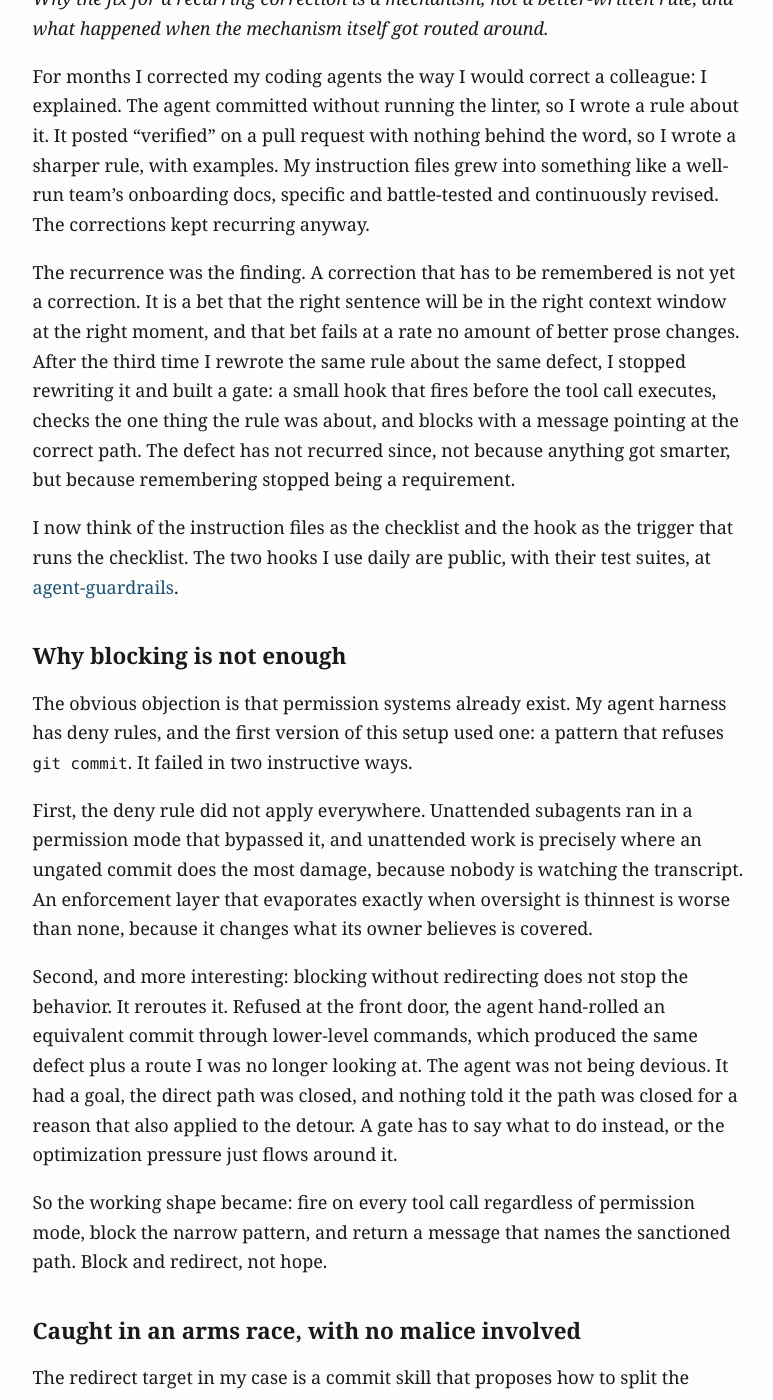
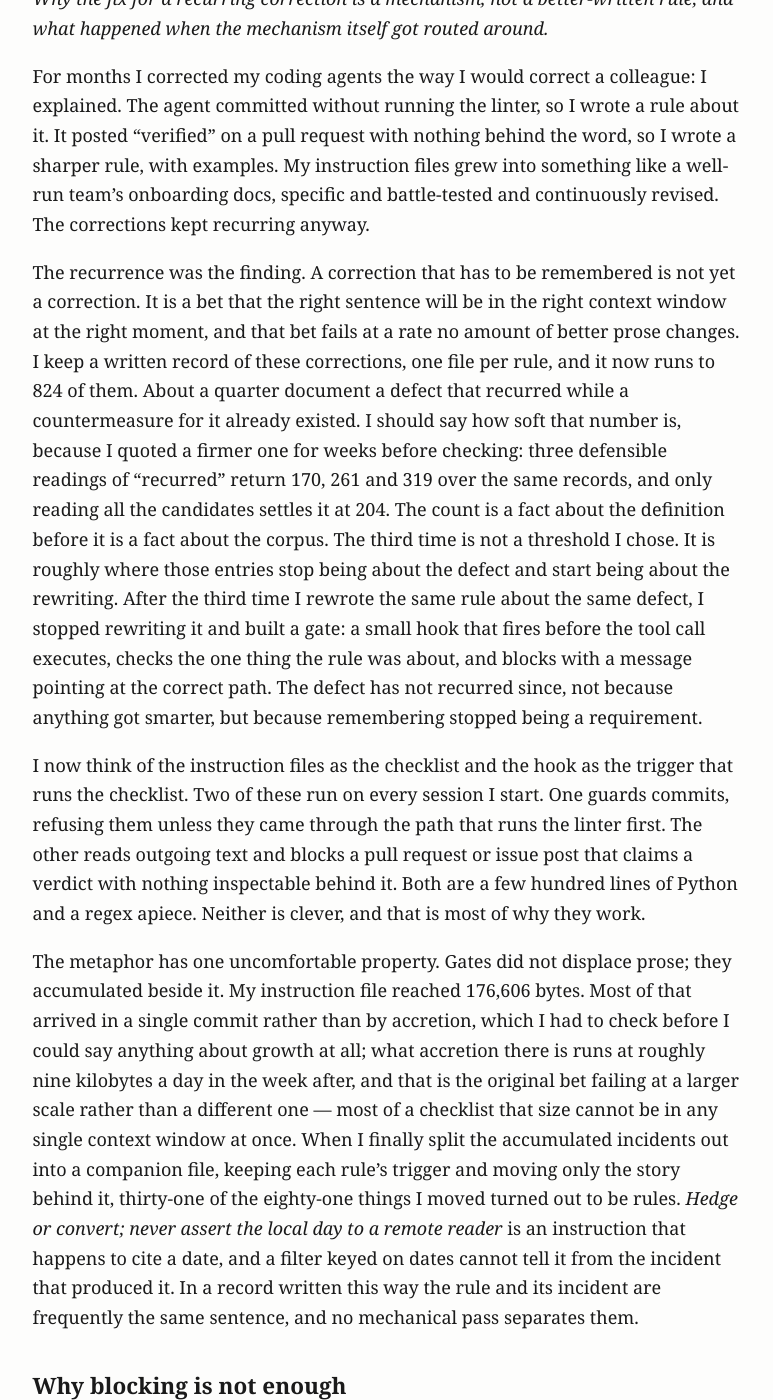
Before and after one commit to MajorLift/blog, a Jekyll site: the page built from _posts/2026-07-26-gates-not-reminders.md, in a window 1280 px wide and 1400 px high, scrolled down 205 px. Shown: the whole window, without its empty margins (252-1025 px from the left). Built offline with Jekyll 4.4.1, drawn with Linux system fonts in a browser that asks for light colours; some of the changed text lies outside the part shown.

Commit message:
Make the essay stand on its own, and correct two figures it got wrong
The artifact it depended on is private, so both links were dead for every reader
the essay has ever had and the text called them public. Removed the dependency
and described the two hooks instead: one guards commits, refusing them unless
they came through the path that runs the linter first; the other blocks a pull
request or issue post claiming a verdict with nothing inspectable behind it. The
marker mechanism moved back out of that paragraph, since revealing it there
spoils the section built to reveal it.

Two numbers were wrong in a way that mattered to the argument rather than to
accuracy.

The growth claim spanned two mechanisms. One commit took the instruction file
from 4,696 to 104,252 bytes and the rest accreted at roughly nine kilobytes a
day; quoting the endpoints attributed a bulk import to accretion, which is the
thing the paragraph is about. The accretion rate carries the argument better than
the total did.

The recurrence count had no computed provenance anywhere. Three defensible
readings of "recurred" return 170, 261 and 319 over the same records, and only
reading all the candidates settles it near a quarter of the corpus. The essay now
says how soft that number is, because it quoted a firmer one for weeks.

Register: the closing ran four failure paragraphs in its last six. The note-and-
pattern incident merged with the check built from it -- one subject, told twice --
and the third-direction anecdote folded into the cost paragraph as a clause.

```diff
--- a/_posts/2026-07-26-gates-not-reminders.md
+++ b/_posts/2026-07-26-gates-not-reminders.md
@@ -9,9 +9,11 @@ what happened when the mechanism itself got routed around.*
 
 For months I corrected my coding agents the way I would correct a colleague: I explained. The agent committed without running the linter, so I wrote a rule about it. It posted "verified" on a pull request with nothing behind the word, so I wrote a sharper rule, with examples. My instruction files grew into something like a well-run team's onboarding docs, specific and battle-tested and continuously revised. The corrections kept recurring anyway.
 
-The recurrence was the finding. A correction that has to be remembered is not yet a correction. It is a bet that the right sentence will be in the right context window at the right moment, and that bet fails at a rate no amount of better prose changes. After the third time I rewrote the same rule about the same defect, I stopped rewriting it and built a gate: a small hook that fires before the tool call executes, checks the one thing the rule was about, and blocks with a message pointing at the correct path. The defect has not recurred since, not because anything got smarter, but because remembering stopped being a requirement.
+The recurrence was the finding. A correction that has to be remembered is not yet a correction. It is a bet that the right sentence will be in the right context window at the right moment, and that bet fails at a rate no amount of better prose changes. I keep a written record of these corrections, one file per rule, and it now runs to 824 of them. About a quarter document a defect that recurred while a countermeasure for it already existed. I should say how soft that number is, because I quoted a firmer one for weeks before checking: three defensible readings of “recurred” return 170, 261 and 319 over the same records, and only reading all the candidates settles it at 204. The count is a fact about the definition before it is a fact about the corpus. The third time is not a threshold I chose. It is roughly where those entries stop being about the defect and start being about the rewriting. After the third time I rewrote the same rule about the same defect, I stopped rewriting it and built a gate: a small hook that fires before the tool call executes, checks the one thing the rule was about, and blocks with a message pointing at the correct path. The defect has not recurred since, not because anything got smarter, but because remembering stopped being a requirement.
 
-I now think of the instruction files as the checklist and the hook as the trigger that runs the checklist. The two hooks I use daily are public, with their test suites, at [agent-guardrails](https://github.com/MajorLift/agent-guardrails).
+I now think of the instruction files as the checklist and the hook as the trigger that runs the checklist. Two of these run on every session I start. One guards commits, refusing them unless they came through the path that runs the linter first. The other reads outgoing text and blocks a pull request or issue post that claims a verdict with nothing inspectable behind it. Both are a few hundred lines of Python and a regex apiece. Neither is clever, and that is most of why they work.
+
+The metaphor has one uncomfortable property. Gates did not displace prose; they accumulated beside it. My instruction file reached 176,606 bytes. Most of that arrived in a single commit rather than by accretion, which I had to check before I could say anything about growth at all; what accretion there is runs at roughly nine kilobytes a day in the week after, and that is the original bet failing at a larger scale rather than a different one — most of a checklist that size cannot be in any single context window at once. When I finally split the accumulated incidents out into a companion file, keeping each rule's trigger and moving only the story behind it, thirty-one of the eighty-one things I moved turned out to be rules. *Hedge or convert; never assert the local day to a remote reader* is an instruction that happens to cite a date, and a filter keyed on dates cannot tell it from the incident that produced it. In a record written this way the rule and its incident are frequently the same sentence, and no mechanical pass separates them.
 
 ## Why blocking is not enough
 
@@ -37,21 +39,24 @@ The other hook guards outgoing text rather than commands. It blocks a pull reque
 
 The verdict case is about laundering. "Confirmed", "verified", "observed" under a byline converts an unchecked assertion into something a reader is entitled to rely on. I had written rules about this too, and the rules decayed the same way: under deadline, the agent produced the confident word and not the artifact, because the word is cheap and the artifact is not. The deferral case is the quieter failure. "Remains pending" with no tracker does not remain pending. It remains nothing.
 
-Both patterns share a structure: the text does the work the evidence was supposed to do. A gate that demands the artifact or the tracker at emit time is crude, and this gate false-blocked legitimate writing until the test suite taught it the boundary. The sixty-two test cases in the repo are mostly scars of that tuning, each one an instance where the gate either refused honest work or waved through the defect. I would trust the cases over the code.
+Both patterns share a structure: the text does the work the evidence was supposed to do. A gate that demands the artifact or the tracker at emit time is crude, and this gate false-blocked legitimate writing until the test suite taught it the boundary. The sixty-two test cases behind it are mostly scars of that tuning, each one an instance where the gate either refused honest work or waved through the defect. I would trust the cases over the code.
+
+The cases teach the boundary, but they do not check that a gate's explanation matches what it enforces. One of mine carried a note saying it fired on *an opening whose content is a count*, while its pattern matched every line of the message. It fired, correctly by its own lights, on a sentence stating how many files a search had covered — which another of my rules requires me to write — and I rewrote an opening twice, an opening that had never matched anything, before I read the pattern instead of the note. The note is what a person repairs against; the pattern is what fires, and neither shows the disagreement on its own. So I wrote a check whose only job is to compare the two, and on its first run it caught a defect two hours old, in the note of the gate I was repairing at the time. That is the shape an instrument has to take to see a false pass at all: a false pass shows up as nothing by construction, and nothing is exactly what the gate itself reports.
 
 ## Where this sits
 
 I have been [writing](https://jongsun.dev/when-if-ever-agents-stop-needing-us/) about what humans contribute when they work with coding agents, and one limitation of that work is that it counts conversational interventions. The largest interventions in my own practice are not conversational anymore. They are these standing structures, rules that fire on their own, outside any transcript, whether or not I am paying attention. A maturing practice migrates its corrections out of the channel where anyone would observe them. Anyone measuring only my conversations would conclude I intervene less than I used to. What happened is that my interventions stopped being events and became infrastructure.
 
-That migration also answers, at this small scale, the question of how much oversight can be handed to machinery. A gate mechanizes everything about an intervention except the part that made it an intervention. The gate runs its check tirelessly and enforces a threshold on every call, at three in the morning as at noon. What the gate cannot do is own the threshold it enforces. Every gate in the repo encodes a stopping rule someone set, is audited against that someone's judgment, and gets revised when its owner decides the friction is wrong. The enforcement scales like software while the authority behind it stays exactly as scarce as it was. Machinery absorbs the checking and the enforcing, and it relocates the deciding upstream, to whoever writes and revises the gate. Mostly that seat then goes unattended, and an unattended seat is easy to mistake for an empty one. It is not empty. When a stale threshold finally waves through the thing it existed to block, the miss lands on whoever owns the gate, not on the hook. Shipping moved the enforcement. It did not move the being-wrong.
+There is a limit on how far this goes, and I stated the rule as though there were not. Fifty-eight rules in that file are written as trigger conditions — *when X, check Y* — rather than as advice. Ten are hooks. Eight more I marked as ones I had tried and given up on, each with the reason written beside it, and the reasons are the useful part: one reads *needs an observation of a person, which no string carries*. A hook matches strings and tool-call shapes. A rule about judgement gives it nothing to match, and forcing one into a pattern produces a gate that fires on the wrong thing tirelessly. I tried to build a detector that would tell me which rules are which, and it failed in the manner of the class it was detecting: it reported that 88% of those rules were malformed, when what it actually measured was whether a line contains backticks.
 
-There is a cost. A gate is an intervention frozen at the moment of its writing, and it can be wrong in both directions, silently. The false blocks show up as friction and get fixed. The false passes show up as nothing. And a gate I no longer think about is a gate I no longer audit, which is its own quiet decay. Moving a correction into infrastructure does not end the work of judging it. It changes when the judging happens, from every occasion to almost never, and almost never has failure modes of its own.
+That migration also answers, at this small scale, the question of how much oversight can be handed to machinery. A gate mechanizes everything about an intervention except the part that made it an intervention. The gate runs its check tirelessly and enforces a threshold on every call, at three in the morning as at noon. What the gate cannot do is own the threshold it enforces. Every gate encodes a stopping rule someone set, is audited against that someone's judgment, and gets revised when its owner decides the friction is wrong. The enforcement scales like software while the authority behind it stays exactly as scarce as it was. Machinery absorbs the checking and the enforcing, and it relocates the deciding upstream, to whoever writes and revises the gate. Mostly that seat then goes unattended, and an unattended seat is easy to mistake for an empty one. It is not empty. When a stale threshold finally waves through the thing it existed to block, the miss lands on whoever owns the gate, not on the hook. Shipping moved the enforcement. It did not move the being-wrong.
+
+There is a cost. A gate is an intervention frozen at the moment of its writing, and it can be wrong in both directions, silently. The false blocks show up as friction and get fixed; the false passes show up as nothing, and a gate I no longer think about is a gate I no longer audit. There is a third direction as well, neither false nor visible: one of mine blocked a message correctly while I could not find the string it matched, because it reports which rule fired and never what fired it. Four probes to establish that, where one logged substring would have ended it — whatever else a gate owes its owner, it owes evidence of its own firing. Moving a correction into infrastructure does not end the work of judging it. It changes when the judging happens, from every occasion to almost never, and almost never has failure modes of its own.
 
 But the direction still seems right to me. The test is simple enough: if a correction has recurred after the rule's best rewrite, the next revision should not be prose.
 
 ## References
 
-- The hooks and their test suites: [agent-guardrails](https://github.com/MajorLift/agent-guardrails)
 - On what the interventions carry: [When, If Ever, Will AI Agents Stop Needing Us?](https://jongsun.dev/when-if-ever-agents-stop-needing-us/)
 - On who bears the outcome: [When the Agent Stands to Lose Something](https://jongsun.dev/when-the-agent-stands-to-lose-something/)
 - On what an oversight requirement has to demand: [An Oversight Requirement a Random Number Generator Could Satisfy](https://jongsun.dev/an-oversight-requirement-a-rng-could-satisfy/)
```
